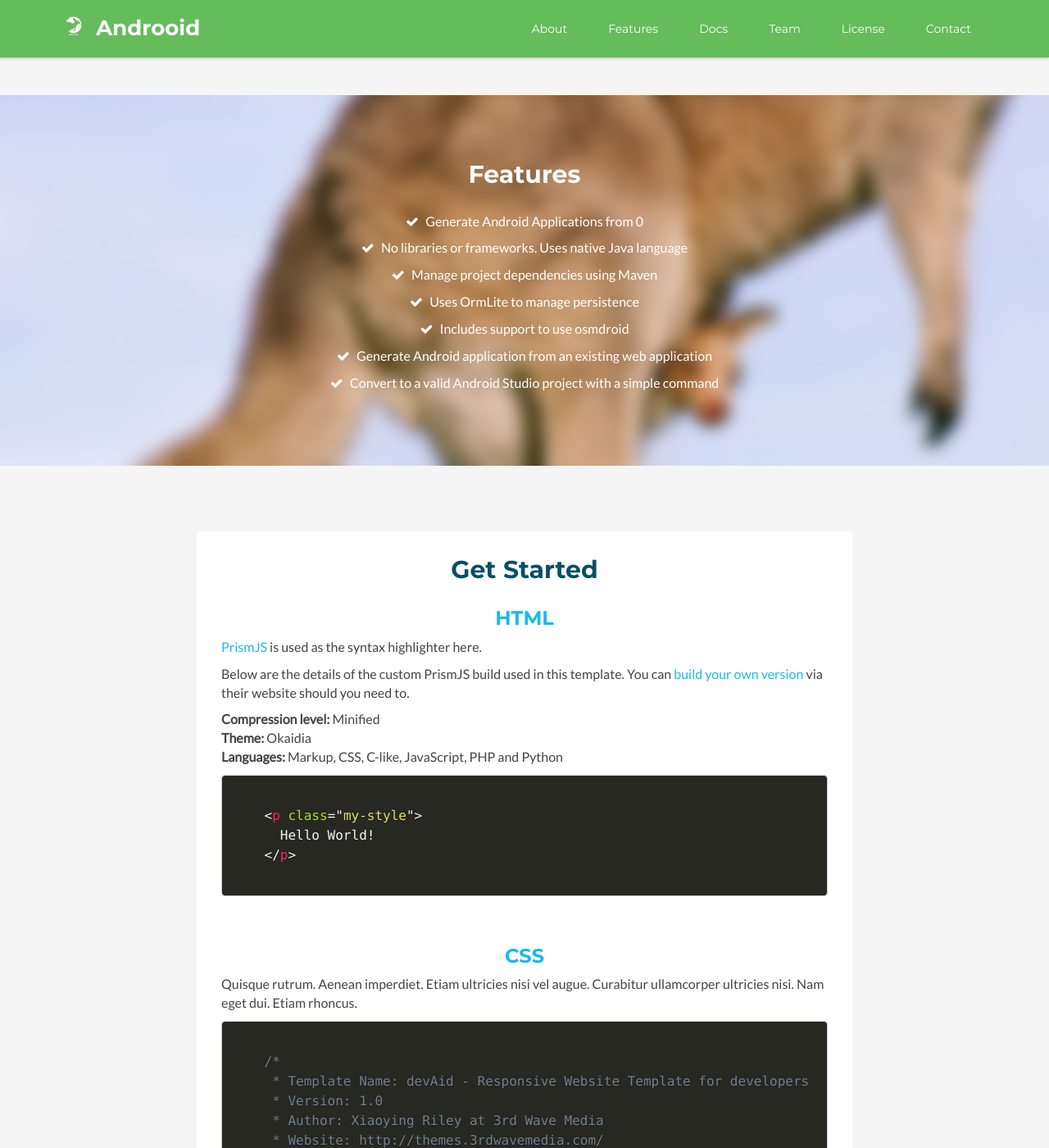
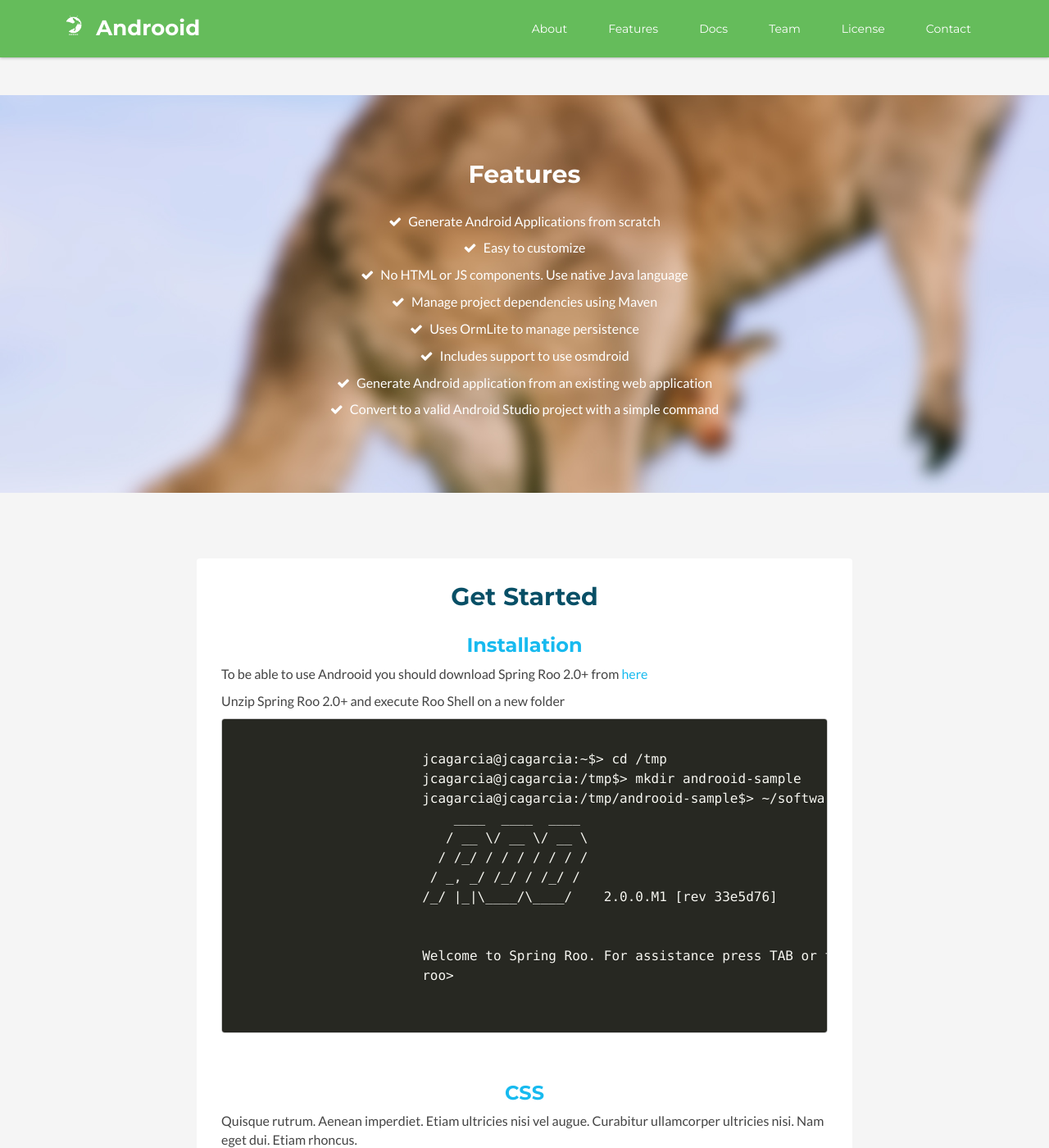
Before and after one commit to androoid/androoid.github.io, a Jekyll site: the page built from index.html, in a window 1280 px wide and 1400 px high, scrolled down 1225 px. Shown: the whole window at 82% size. Built offline with Jekyll 4.4.1, drawn with Linux system fonts in a browser that asks for light colours; comment, search, counter and statistics services are not loaded.

Commit message:
Updating features and installation guide

```diff
--- a/_includes/docs.html
+++ b/_includes/docs.html
@@ -4,21 +4,26 @@
             <div class="docs-inner">
             <h2 class="title text-center">Get Started</h2>
             <div class="block">
-                <h3 class="sub-title text-center">HTML</h3>
-                <p><a href="http://prismjs.com/" target="_blank">PrismJS</a> is used as the syntax highlighter here.</p>
-                <p>Below are the details of the custom PrismJS build used in this template. You can <a href="http://prismjs.com/download.html" target="_blank">build your own version</a> via their website should you need to.</p>
-                <ul class="list-unstyled">
-                    <li><strong>Compression level:</strong> Minified</li>
-                    <li><strong>Theme:</strong> Okaidia</li>
-                    <li><strong>Languages:</strong> Markup, CSS, C-like, JavaScript, PHP and Python</li>
-                </ul>
+                <h3 class="sub-title text-center">Installation</h3>
+                <p>To be able to use Androoid you should download Spring Roo 2.0+ from <a href="http://spring-roo-repository.springsource.org.s3.amazonaws.com/milestone/ROO/spring-roo-2.0.0.M1.zip" target="_blank">here</a></p>
+                <p>Unzip Spring Roo 2.0+ and execute Roo Shell on a new folder</p>
                 <div class="code-block">
-                    <!--//Use Prismjs - http://prismjs.com/index.html#basic-usage -->
-                    <pre><code class="language-markup">
-    &ltp class="my-style"&gt
-      Hello World!
-    &lt/p&gt
-                     </code></pre>
+                    <pre>
+                      <code class="language-markup">
+                        jcagarcia@jcagarcia:~$&gt cd /tmp
+                        jcagarcia@jcagarcia:/tmp$&gt mkdir androoid-sample
+                        jcagarcia@jcagarcia:/tmp/androoid-sample$&gt ~/software/spring-roo-2.0.0.M1/bin/roo.sh
+                            ____  ____  ____
+                           / __ \/ __ \/ __ \
+                          / /_/ / / / / / / /
+                         / _, _/ /_/ / /_/ /
+                        /_/ |_|\____/\____/    2.0.0.M1 [rev 33e5d76]
+
+
+                        Welcome to Spring Roo. For assistance press TAB or type "hint" then hit ENTER.
+                        roo&gt
+                     </code>
+                    </pre>
                 </div><!--//code-block-->
             </div><!--//block-->
 
--- a/_includes/features.html
+++ b/_includes/features.html
@@ -3,8 +3,9 @@
         <div class="container text-center">
             <h2 class="title">Features</h2>
             <ul class="feature-list list-unstyled">
-                <li><i class="fa fa-check"></i> Generate Android Applications from 0</li>
-                <li><i class="fa fa-check"></i> No libraries or frameworks. Uses native Java language</li>
+                <li><i class="fa fa-check"></i> Generate Android Applications from scratch</li>
+                <li><i class="fa fa-check"></i> Easy to customize</li>
+                <li><i class="fa fa-check"></i> No HTML or JS components. Use native Java language</li>
                 <li><i class="fa fa-check"></i> Manage project dependencies using Maven</li>
                 <li><i class="fa fa-check"></i> Uses <a target="__blank" href="http://ormlite.com/">OrmLite</a> to manage persistence</li>
                 <li><i class="fa fa-check"></i> Includes support to use <a target="__blank" href="https://github.com/osmdroid/osmdroid">osmdroid</a></li>
```
